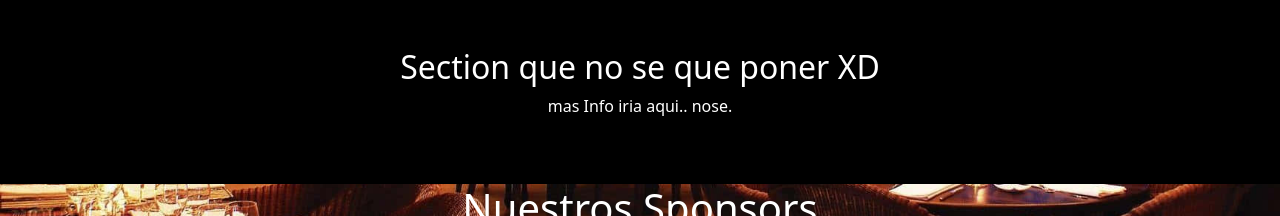
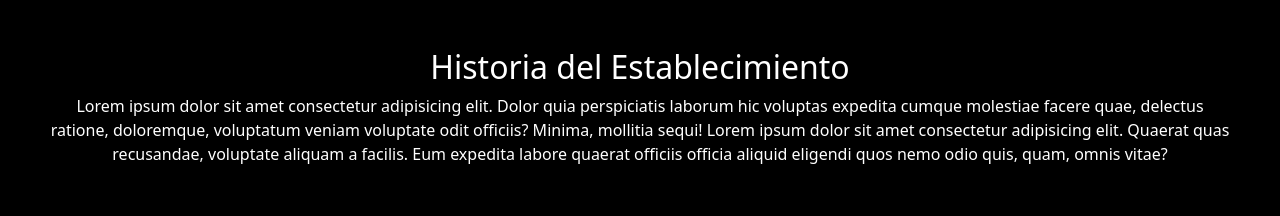
Before and after one commit to Darko912/Com61i-Proyecto-3-grupo-unico, a React (Vite) app: page / in a window 1280 px wide. Shown: the part 1276-1492 px from the top of the page. Built offline with nearby package versions, Linux system fonts and the light colour scheme.

Commit message:
updates de historia del establecimiento.

```diff
--- a/src/pages/HomePage.jsx
+++ b/src/pages/HomePage.jsx
@@ -27,8 +27,8 @@ const HomePage = () => {
       <CustomCard cards={Cards} />
 
       <div id="MasDeNosotros" className="MasDeNosotros">
-        <h2>Section que no se que poner XD</h2>
-        <p>mas Info iria aqui.. nose.</p>
+        <h2>Historia del Establecimiento</h2>
+        <p>Lorem ipsum dolor sit amet consectetur adipisicing elit. Dolor quia perspiciatis laborum hic voluptas expedita cumque molestiae facere quae, delectus ratione, doloremque, voluptatum veniam voluptate odit officiis? Minima, mollitia sequi! Lorem ipsum dolor sit amet consectetur adipisicing elit. Quaerat quas recusandae, voluptate aliquam a facilis. Eum expedita labore quaerat officiis officia aliquid eligendi quos nemo odio quis, quam, omnis vitae?</p>
       </div>
 
       <div>
```
